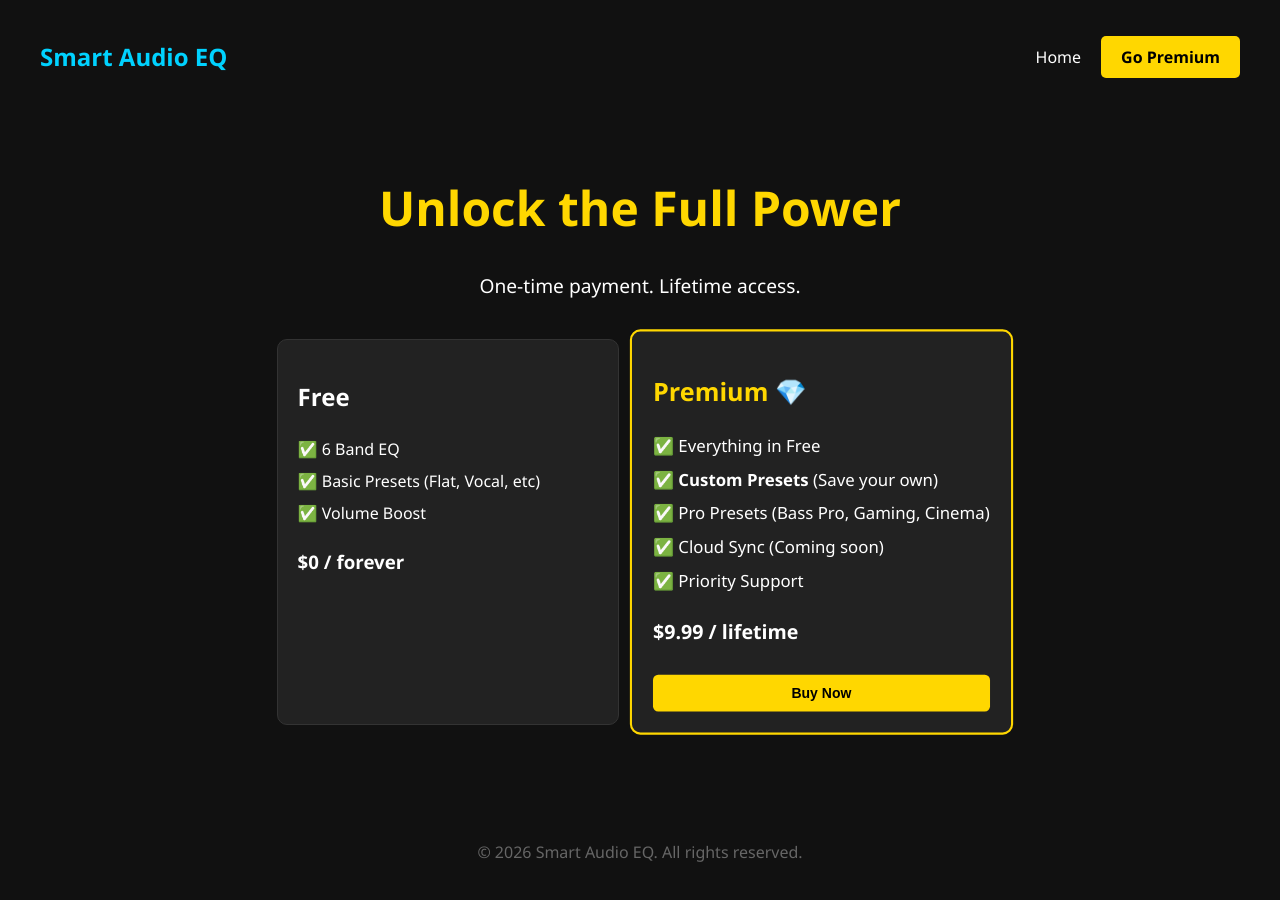
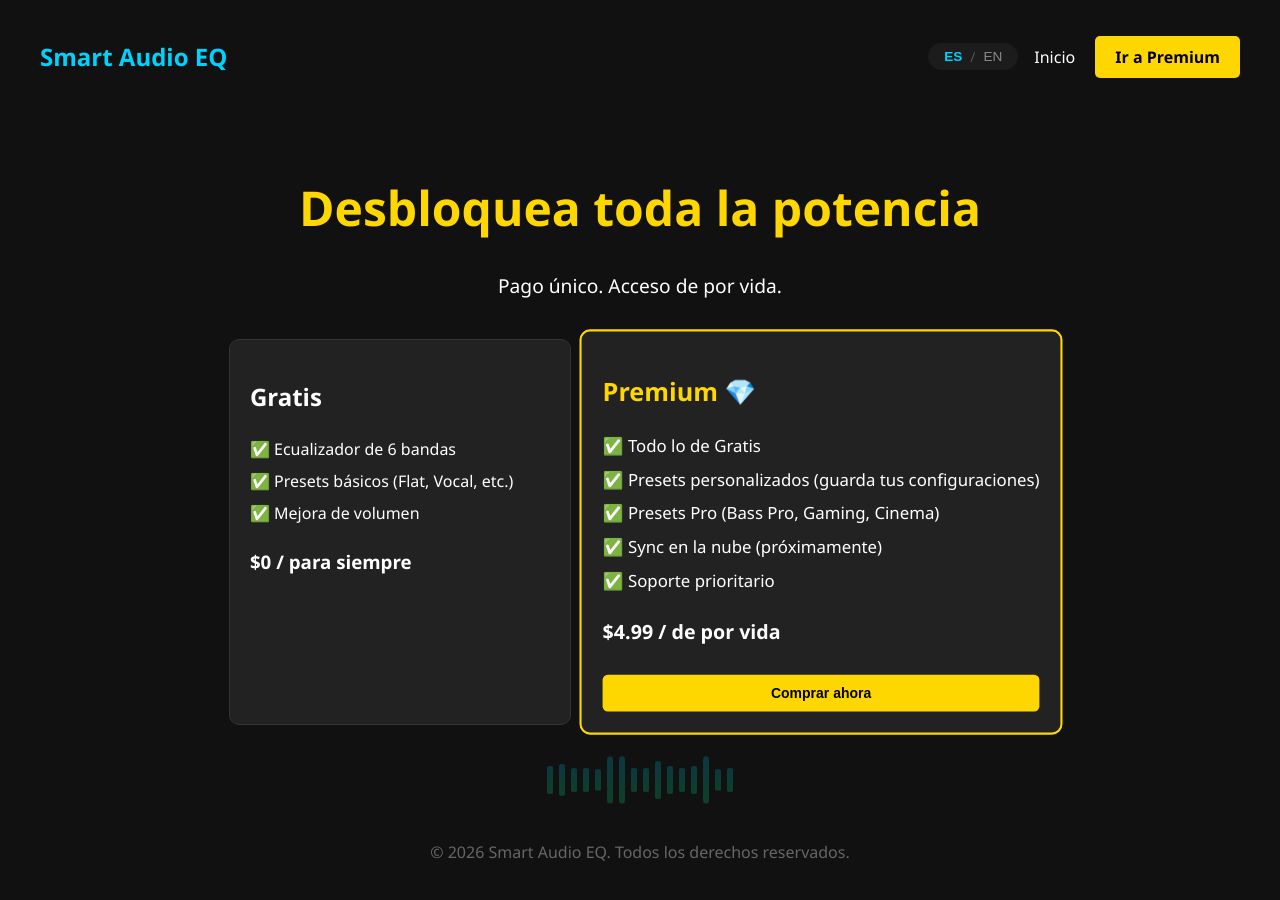
Before and after one commit to nriverqc/Smart-Audio-EQ, a React (Vite) app in the folder web/: page /premium in a window 1280 px wide. Shown: the top 900 px of the page. Built offline with nearby package versions, Linux system fonts and the light colour scheme; no server answers; the HTML template or start-up script is replaced by a standard one.

Commit message:
Integrate MercadoPago sandbox, bilingual UI, and EQ background

```diff
--- a/web/src/App.jsx
+++ b/web/src/App.jsx
@@ -1,28 +1,60 @@
-import React from 'react';
+import React, { useState } from 'react';
 import { BrowserRouter, Routes, Route, Link } from 'react-router-dom';
 import Home from './pages/Home';
 import Premium from './pages/Premium';
 
 export default function App() {
+  const [lang, setLang] = useState('es');
+
   return (
     <BrowserRouter>
+      <div className="app-root">
+        <div className="eq-background">
+          {Array.from({ length: 16 }).map((_, i) => (
+            <div key={i} className="eq-bar" />
+          ))}
+        </div>
         <div className="container">
           <nav>
-          <Link to="/" style={{fontSize: '1.5rem', fontWeight: 'bold', color: '#00d2ff'}}>Smart Audio EQ</Link>
+            <Link to="/" style={{ fontSize: '1.5rem', fontWeight: 'bold', color: '#00d2ff' }}>
+              Smart Audio EQ
+            </Link>
+            <div style={{ display: 'flex', alignItems: 'center', gap: '16px' }}>
+              <div className="lang-switch">
+                <button
+                  className={lang === 'es' ? 'lang-btn active' : 'lang-btn'}
+                  onClick={() => setLang('es')}
+                >
+                  ES
+                </button>
+                <span className="lang-separator">/</span>
+                <button
+                  className={lang === 'en' ? 'lang-btn active' : 'lang-btn'}
+                  onClick={() => setLang('en')}
+                >
+                  EN
+                </button>
+              </div>
               <div>
-            <Link to="/" style={{marginRight: '20px'}}>Home</Link>
-            <Link to="/premium" className="btn-premium">Go Premium</Link>
+                <Link to="/" style={{ marginRight: '20px' }}>
+                  {lang === 'es' ? 'Inicio' : 'Home'}
+                </Link>
+                <Link to="/premium" className="btn-premium">
+                  {lang === 'es' ? 'Ir a Premium' : 'Go Premium'}
+                </Link>
+              </div>
             </div>
           </nav>
 
           <Routes>
-          <Route path="/" element={<Home />} />
-          <Route path="/premium" element={<Premium />} />
+            <Route path="/" element={<Home lang={lang} />} />
+            <Route path="/premium" element={<Premium lang={lang} />} />
           </Routes>
 
           <footer>
-          <p>© 2026 Smart Audio EQ. All rights reserved.</p>
+            <p>© 2026 Smart Audio EQ. {lang === 'es' ? 'Todos los derechos reservados.' : 'All rights reserved.'}</p>
           </footer>
+        </div>
       </div>
     </BrowserRouter>
   );
--- a/web/src/index.css
+++ b/web/src/index.css
@@ -5,6 +5,41 @@ body {
   color: #fff;
 }
 a { color: inherit; text-decoration: none; }
+.app-root {
+  position: relative;
+  min-height: 100vh;
+  overflow: hidden;
+}
+.eq-background {
+  position: fixed;
+  inset: 0;
+  display: flex;
+  align-items: flex-end;
+  justify-content: center;
+  gap: 6px;
+  opacity: 0.2;
+  pointer-events: none;
+  z-index: -1;
+}
+.eq-bar {
+  width: 6px;
+  height: 40px;
+  border-radius: 999px;
+  background: linear-gradient(180deg, #00d2ff, #00ff85);
+  animation: eqPulse 1.2s infinite ease-in-out;
+}
+.eq-bar:nth-child(3n) { animation-duration: 1s; }
+.eq-bar:nth-child(4n) { animation-duration: 1.5s; }
+.eq-bar:nth-child(5n) { animation-duration: 0.9s; }
+.eq-bar:nth-child(2n) { animation-delay: 0.2s; }
+.eq-bar:nth-child(7n) { animation-delay: 0.4s; }
+@keyframes eqPulse {
+  0% { transform: scaleY(0.3); }
+  25% { transform: scaleY(1.2); }
+  50% { transform: scaleY(0.6); }
+  75% { transform: scaleY(1.4); }
+  100% { transform: scaleY(0.4); }
+}
 .btn-primary {
   background: #00d2ff;
   color: #000;
@@ -29,3 +64,27 @@ nav { display: flex; justify-content: space-between; align-items: center; paddin
 .features { display: grid; grid-template-columns: repeat(auto-fit, minmax(300px, 1fr)); gap: 20px; margin: 50px 0; }
 .feature-card { background: #222; padding: 20px; border-radius: 10px; }
 footer { text-align: center; padding: 50px 0; color: #666; }
+.lang-switch {
+  display: flex;
+  align-items: center;
+  background: #1c1c1c;
+  border-radius: 999px;
+  padding: 2px 10px;
+  font-size: 0.85rem;
+}
+.lang-btn {
+  background: transparent;
+  border: none;
+  color: #888;
+  cursor: pointer;
+  padding: 4px 6px;
+  font-size: 0.85rem;
+}
+.lang-btn.active {
+  color: #00d2ff;
+  font-weight: 600;
+}
+.lang-separator {
+  color: #555;
+  margin: 0 2px;
+}
--- a/web/src/pages/Home.jsx
+++ b/web/src/pages/Home.jsx
@@ -1,35 +1,68 @@
 import React from 'react';
 import { Link } from 'react-router-dom';
 
-export default function Home() {
+export default function Home({ lang }) {
+  const texts = {
+    es: {
+      titleLine1: 'Mejora el audio de tu navegador',
+      titleHighlight: 'como un profesional',
+      description:
+        'Smart Audio EQ lleva un ecualizador real a YouTube, Spotify y cualquier otra página con audio.',
+      addButton: 'Agregar a Chrome (Gratis)',
+      premiumButton: 'Obtener Premium',
+      f1Title: '🎚️ Ecualizador de 6 bandas',
+      f1Text: 'Control preciso de graves, medios y agudos para un sonido perfecto.',
+      f2Title: '🚀 Cero latencia',
+      f2Text: 'Procesamiento en tiempo real, el audio siempre va sincronizado con el video.',
+      f3Title: '🔒 Privacidad primero',
+      f3Text: 'Todo se procesa de forma local. Nada de tu audio sale de tu navegador.',
+    },
+    en: {
+      titleLine1: 'Boost your browser audio',
+      titleHighlight: 'like a pro',
+      description:
+        'Smart Audio EQ brings a real equalizer to YouTube, Spotify, and any website with audio.',
+      addButton: 'Add to Chrome (Free)',
+      premiumButton: 'Get Premium',
+      f1Title: '🎚️ 6-Band Equalizer',
+      f1Text: 'Precise control over bass, mids, and treble for perfect sound.',
+      f2Title: '🚀 Zero Latency',
+      f2Text: 'Real-time processing keeps audio perfectly in sync with video.',
+      f3Title: '🔒 Privacy First',
+      f3Text: 'All processing is local. Your audio never leaves your browser.',
+    },
+  };
+
+  const t = texts[lang] || texts.es;
+
   return (
     <div>
       <div className="hero">
         <h1 style={{fontSize: '3.5rem', marginBottom: '20px'}}>
-          Boost Your Browser Audio <br />
-          <span style={{color: '#00d2ff'}}>Like a Pro</span>
+          {t.titleLine1} <br />
+          <span style={{color: '#00d2ff', textTransform: 'capitalize'}}>{t.titleHighlight}</span>
         </h1>
         <p style={{fontSize: '1.2rem', color: '#aaa', maxWidth: '600px', margin: '0 auto 40px'}}>
-          Smart Audio EQ brings professional-grade equalization to YouTube, Spotify, and every other site you visit.
+          {t.description}
         </p>
         <div style={{display: 'flex', gap: '20px', justifyContent: 'center'}}>
-          <button className="btn-primary">Add to Chrome (Free)</button>
-          <Link to="/premium" className="btn-premium">Get Premium</Link>
+          <button className="btn-primary">{t.addButton}</button>
+          <Link to="/premium" className="btn-premium">{t.premiumButton}</Link>
         </div>
       </div>
 
       <div className="features">
         <div className="feature-card">
-          <h3>🎚️ 6-Band Equalizer</h3>
-          <p>Precise control over bass, mids, and treble for perfect sound.</p>
+          <h3>{t.f1Title}</h3>
+          <p>{t.f1Text}</p>
         </div>
         <div className="feature-card">
-          <h3>🚀 Zero Latency</h3>
-          <p>Real-time processing ensures audio stays perfectly synced with video.</p>
+          <h3>{t.f2Title}</h3>
+          <p>{t.f2Text}</p>
         </div>
         <div className="feature-card">
-          <h3>🔒 Privacy First</h3>
-          <p>We process audio locally. Your data never leaves your browser.</p>
+          <h3>{t.f3Title}</h3>
+          <p>{t.f3Text}</p>
         </div>
       </div>
     </div>
--- a/web/src/pages/Premium.jsx
+++ b/web/src/pages/Premium.jsx
@@ -1,66 +1,108 @@
 import React, { useState } from 'react';
 
-export default function Premium() {
+const API_BASE = import.meta.env.VITE_API_BASE_URL || 'https://smart-audio-eq-api.onrender.com';
+
+export default function Premium({ lang }) {
   const [loading, setLoading] = useState(false);
 
   const handlePayment = async () => {
     setLoading(true);
     try {
-      // Call backend to create preference
-      // Replace with your actual deployed backend URL later
-      const response = await fetch('https://smart-audio-eq-api.onrender.com/create-payment', {
+      const itemTitle =
+        lang === 'es' ? 'Smart Audio EQ Premium (Pago único)' : 'Smart Audio EQ Premium (One-time)';
+
+      const response = await fetch(`${API_BASE}/create-payment`, {
         method: 'POST',
         headers: { 'Content-Type': 'application/json' },
-        body: JSON.stringify({ item: 'Smart Audio EQ Premium', price: 9.99 })
+        body: JSON.stringify({ item: itemTitle, price: 4.99 }),
       });
 
       const data = await response.json();
       if (data.payment_url) {
         window.location.href = data.payment_url;
       } else {
-        alert('Payment setup failed. Please try again.');
+        alert(lang === 'es' ? 'No se pudo iniciar el pago. Intenta de nuevo.' : 'Payment setup failed. Please try again.');
       }
     } catch (error) {
       console.error(error);
-      alert('Error connecting to payment server.');
+      alert(lang === 'es' ? 'Error al conectar con el servidor de pagos.' : 'Error connecting to payment server.');
     } finally {
       setLoading(false);
     }
   };
 
+  const texts = {
+    es: {
+      title: 'Desbloquea toda la potencia',
+      subtitle: 'Pago único. Acceso de por vida.',
+      freeTitle: 'Gratis',
+      freePrice: '$0 / para siempre',
+      premiumTitle: 'Premium 💎',
+      premiumPrice: '$4.99 / de por vida',
+      freeItems: ['✅ Ecualizador de 6 bandas', '✅ Presets básicos (Flat, Vocal, etc.)', '✅ Mejora de volumen'],
+      premiumItems: [
+        '✅ Todo lo de Gratis',
+        '✅ Presets personalizados (guarda tus configuraciones)',
+        '✅ Presets Pro (Bass Pro, Gaming, Cinema)',
+        '✅ Sync en la nube (próximamente)',
+        '✅ Soporte prioritario',
+      ],
+      buyLabel: 'Comprar ahora',
+      processingLabel: 'Procesando...',
+    },
+    en: {
+      title: 'Unlock the full power',
+      subtitle: 'One-time payment. Lifetime access.',
+      freeTitle: 'Free',
+      freePrice: '$0 / forever',
+      premiumTitle: 'Premium 💎',
+      premiumPrice: '$4.99 / lifetime',
+      freeItems: ['✅ 6-Band EQ', '✅ Basic presets (Flat, Vocal, etc.)', '✅ Volume boost'],
+      premiumItems: [
+        '✅ Everything in Free',
+        '✅ Custom presets (save your own)',
+        '✅ Pro presets (Bass Pro, Gaming, Cinema)',
+        '✅ Cloud sync (coming soon)',
+        '✅ Priority support',
+      ],
+      buyLabel: 'Buy now',
+      processingLabel: 'Processing...',
+    },
+  };
+
+  const t = texts[lang] || texts.es;
+
   return (
     <div style={{textAlign: 'center', padding: '50px 0'}}>
-      <h1 style={{color: '#ffd700', fontSize: '3rem'}}>Unlock the Full Power</h1>
-      <p style={{fontSize: '1.2rem', marginBottom: '40px'}}>One-time payment. Lifetime access.</p>
+      <h1 style={{color: '#ffd700', fontSize: '3rem'}}>{t.title}</h1>
+      <p style={{fontSize: '1.2rem', marginBottom: '40px'}}>{t.subtitle}</p>
 
       <div style={{display: 'flex', justifyContent: 'center', gap: '20px', flexWrap: 'wrap'}}>
         <div className="feature-card" style={{border: '1px solid #333', textAlign: 'left', minWidth: '300px'}}>
-          <h2>Free</h2>
+          <h2>{t.freeTitle}</h2>
           <ul style={{listStyle: 'none', padding: 0, lineHeight: '2'}}>
-            <li>✅ 6 Band EQ</li>
-            <li>✅ Basic Presets (Flat, Vocal, etc)</li>
-            <li>✅ Volume Boost</li>
+            {t.freeItems.map((item) => (
+              <li key={item}>{item}</li>
+            ))}
           </ul>
-          <h3 style={{marginTop: '20px'}}>$0 / forever</h3>
+          <h3 style={{marginTop: '20px'}}>{t.freePrice}</h3>
         </div>
 
         <div className="feature-card" style={{border: '2px solid #ffd700', textAlign: 'left', minWidth: '300px', transform: 'scale(1.05)'}}>
-          <h2 style={{color: '#ffd700'}}>Premium 💎</h2>
+          <h2 style={{color: '#ffd700'}}>{t.premiumTitle}</h2>
           <ul style={{listStyle: 'none', padding: 0, lineHeight: '2'}}>
-            <li>✅ Everything in Free</li>
-            <li>✅ <strong>Custom Presets</strong> (Save your own)</li>
-            <li>✅ Pro Presets (Bass Pro, Gaming, Cinema)</li>
-            <li>✅ Cloud Sync (Coming soon)</li>
-            <li>✅ Priority Support</li>
+            {t.premiumItems.map((item) => (
+              <li key={item}>{item}</li>
+            ))}
           </ul>
-          <h3 style={{marginTop: '20px'}}>$9.99 / lifetime</h3>
+          <h3 style={{marginTop: '20px'}}>{t.premiumPrice}</h3>
           <button
             className="btn-premium"
             style={{width: '100%', marginTop: '10px'}}
             onClick={handlePayment}
             disabled={loading}
           >
-            {loading ? 'Processing...' : 'Buy Now'}
+            {loading ? t.processingLabel : t.buyLabel}
           </button>
         </div>
       </div>
```
Also changed, not shown: 1 other file (tests, documents, lock files or other folders). Lines whose indentation alone changed are shown as unchanged.
